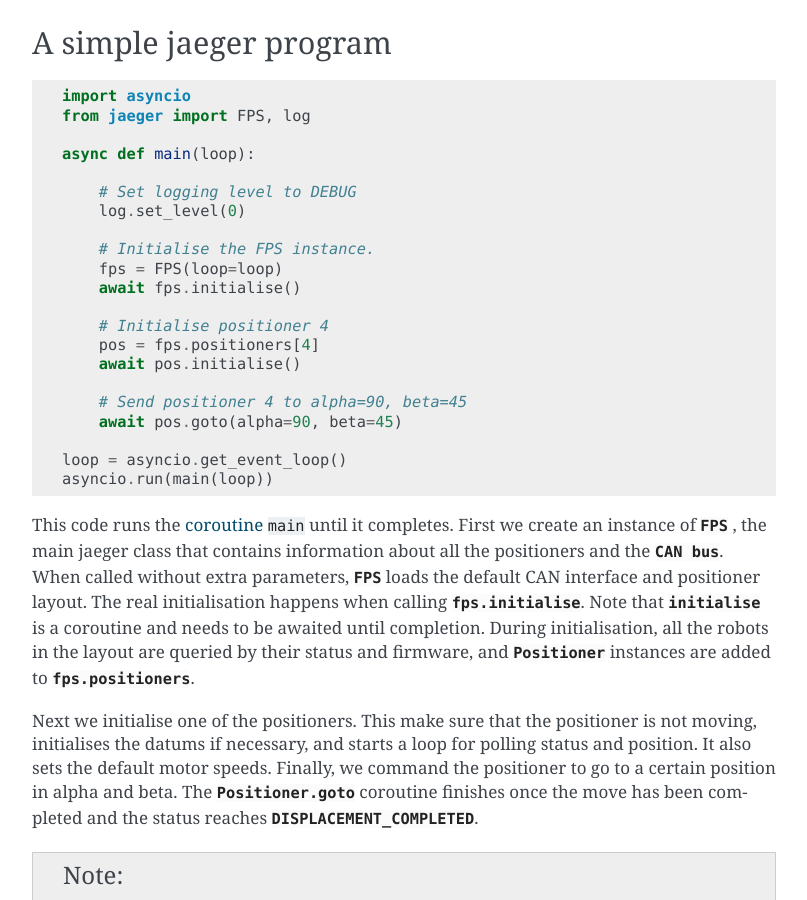
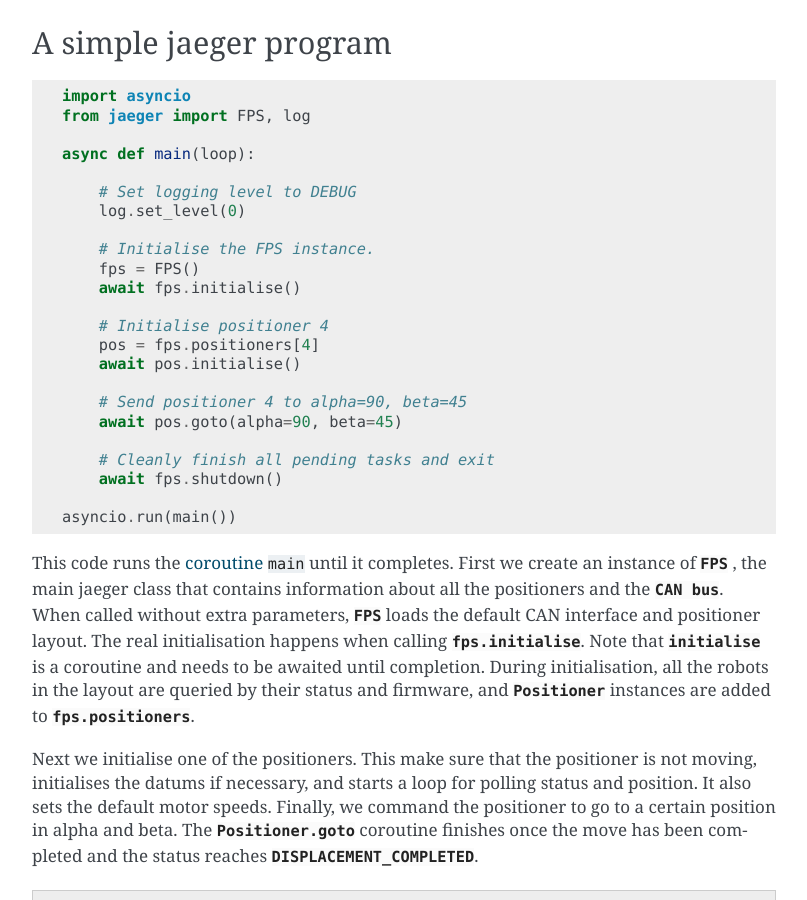
Before and after one commit to sdss/jaeger, a Sphinx documentation site: the page built from docs/sphinx/intro.rst, in a window 1280 px wide and 900 px high, scrolled down 641 px. Shown: the whole window, without its empty margins (346-1153 px from the left). Built offline with Sphinx 7.4.7, drawn with Linux system fonts in a browser that asks for light colours; the version number is read from the project's files by our own code.

Commit message:
Update example in into

```diff
--- a/docs/sphinx/intro.rst
+++ b/docs/sphinx/intro.rst
@@ -36,7 +36,7 @@ A simple jaeger program
         log.set_level(0)
 
         # Initialise the FPS instance.
-        fps = FPS(loop=loop)
+        fps = FPS()
         await fps.initialise()
 
         # Initialise positioner 4
@@ -46,8 +46,10 @@ A simple jaeger program
         # Send positioner 4 to alpha=90, beta=45
         await pos.goto(alpha=90, beta=45)
 
-    loop = asyncio.get_event_loop()
-    asyncio.run(main(loop))
+        # Cleanly finish all pending tasks and exit
+        await fps.shutdown()
+
+    asyncio.run(main())
 
 This code runs the `coroutine <https://docs.python.org/3/library/asyncio-task.html#coroutines>`__ ``main`` until it completes. First we create an instance of `~jaeger.fps.FPS` , the main jaeger class that contains information about all the positioners and the `CAN bus <jaeger.can.JaegerCAN>`. When called without extra parameters, `~jaeger.fps.FPS` loads the default CAN interface and positioner layout. The real initialisation happens when calling `fps.initialise <jaeger.fps.FPS.initialise>`. Note that `~jaeger.fps.FPS.initialise` is a coroutine and needs to be awaited until completion. During initialisation, all the robots in the layout are queried by their status and firmware, and `~jaeger.positioner.Positioner` instances are added to `fps.positioners <jaeger.fps.FPS.positioners>`.
 
```
